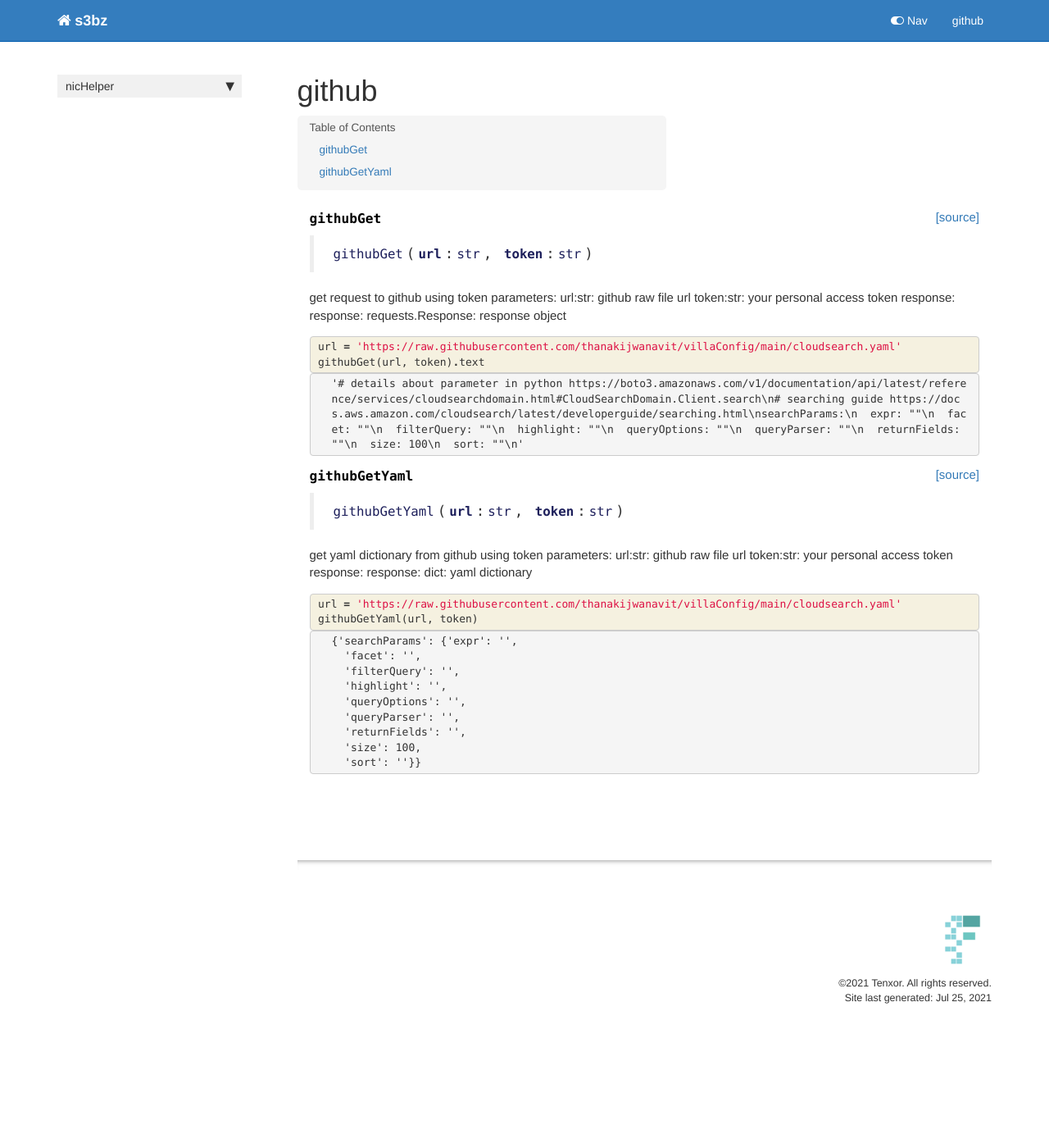
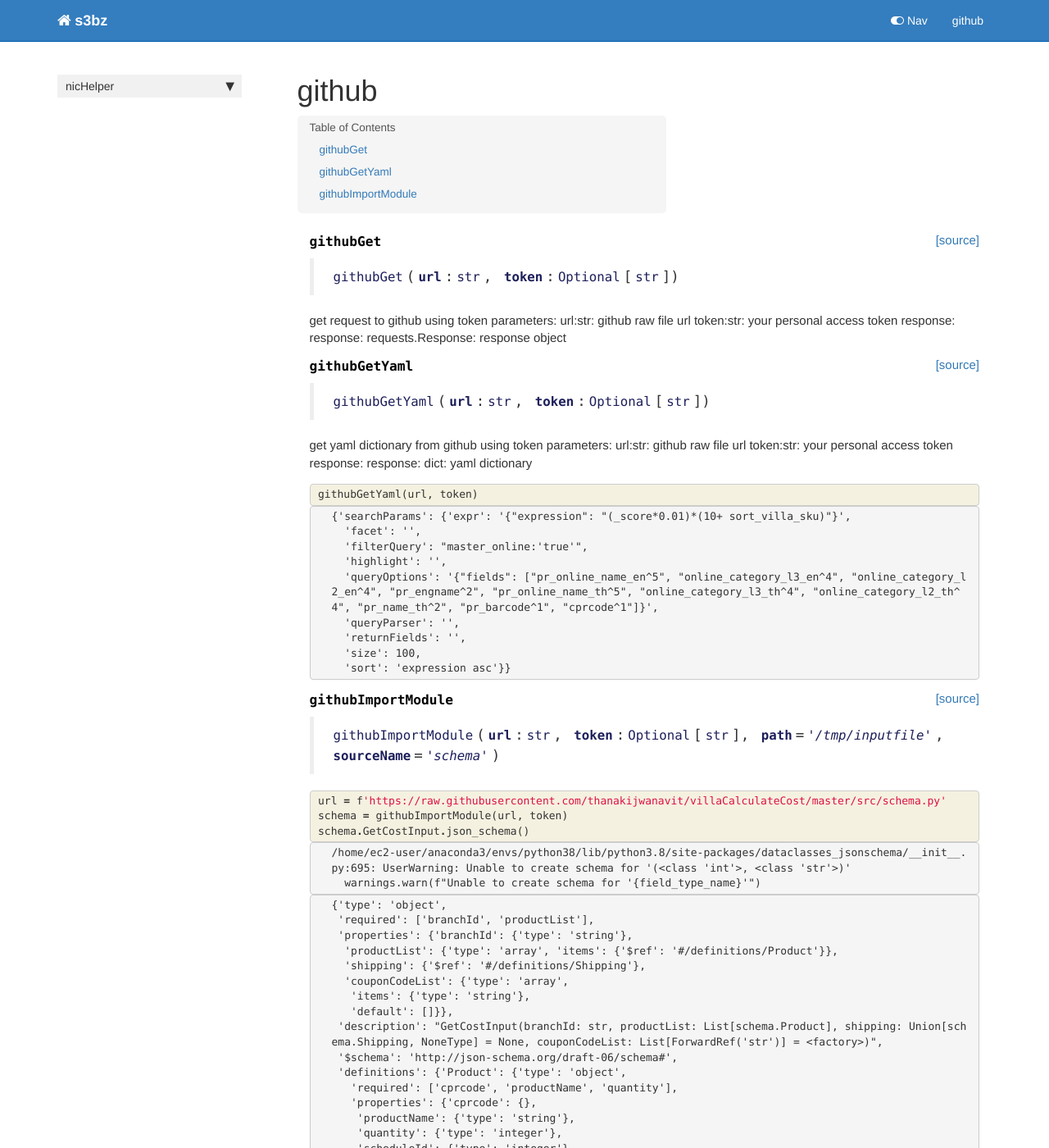
Before and after one commit to thanakijwanavit/nicHelper, a Jekyll site: the page built from docs/github.html, in a window 1280 px wide and 1400 px high. Shown: the whole window at 82% size. Built offline with Jekyll 4.4.1, drawn with Linux system fonts in a browser that asks for light colours; nearby versions of some CDN libraries; comment, search, counter and statistics services are not loaded; some of the changed text lies outside the part shown.

Commit message:
update docs

```diff
--- a/docs/datetime.html
+++ b/docs/datetime.html
@@ -53,7 +53,7 @@ nb_path: "nbs/datetime.ipynb"
 
 
 <div class="output_markdown rendered_html output_subarea ">
-<h4 id="datestamp" class="doc_header"><code>datestamp</code><a href="https://github.com/thanakijwanavit/nicHelper/tree/master/nicHelper/datetime.py#L10" class="source_link" style="float:right">[source]</a></h4><blockquote><p><code>datestamp</code>(<strong><code>dt</code></strong>:<code>datetime</code>=<em><code>datetime.datetime(2021, 7, 25, 5, 1, 25, 564952)</code></em>, <strong><code>tz</code></strong>=<em><code>datetime.timezone.utc</code></em>)</p>
+<h4 id="datestamp" class="doc_header"><code>datestamp</code><a href="https://github.com/thanakijwanavit/nicHelper/tree/master/nicHelper/datetime.py#L10" class="source_link" style="float:right">[source]</a></h4><blockquote><p><code>datestamp</code>(<strong><code>dt</code></strong>:<code>datetime</code>=<em><code>datetime.datetime(2021, 7, 25, 23, 16, 57, 211002)</code></em>, <strong><code>tz</code></strong>=<em><code>datetime.timezone.utc</code></em>)</p>
 </blockquote>
 
 </div>
--- a/docs/dictUtil.html
+++ b/docs/dictUtil.html
@@ -320,7 +320,7 @@ False
 
 
 <div class="output_markdown rendered_html output_subarea ">
-<h4 id="hashDict" class="doc_header"><code>hashDict</code><a href="https://github.com/thanakijwanavit/nicHelper/tree/master/nicHelper/dictUtil.py#L58" class="source_link" style="float:right">[source]</a></h4><blockquote><p><code>hashDict</code>(<strong><code>data</code></strong>:<code>dict</code>, <strong><code>hasher</code></strong>=<em><code>&lt;sha1 HASH object @ 0x7f7a55f35bf0&gt;</code></em>, <strong><code>encoder</code></strong>=<em><code>dumps</code></em>)</p>
+<h4 id="hashDict" class="doc_header"><code>hashDict</code><a href="https://github.com/thanakijwanavit/nicHelper/tree/master/nicHelper/dictUtil.py#L58" class="source_link" style="float:right">[source]</a></h4><blockquote><p><code>hashDict</code>(<strong><code>data</code></strong>:<code>dict</code>, <strong><code>hasher</code></strong>=<em><code>&lt;sha1 HASH object @ 0x7fcd00bdcf30&gt;</code></em>, <strong><code>encoder</code></strong>=<em><code>dumps</code></em>)</p>
 </blockquote>
 <p>hashes the dictionary inputted</p>
 <p>data: dict: the dictionary inputted to be 'hashed'</p>
--- a/docs/github.html
+++ b/docs/github.html
@@ -47,7 +47,7 @@ nb_path: "nbs/github.ipynb"
 
 
 <div class="output_markdown rendered_html output_subarea ">
-<h4 id="githubGet" class="doc_header"><code>githubGet</code><a href="https://github.com/thanakijwanavit/nicHelper/tree/master/nicHelper/github.py#L11" class="source_link" style="float:right">[source]</a></h4><blockquote><p><code>githubGet</code>(<strong><code>url</code></strong>:<code>str</code>, <strong><code>token</code></strong>:<code>str</code>)</p>
+<h4 id="githubGet" class="doc_header"><code>githubGet</code><a href="https://github.com/thanakijwanavit/nicHelper/tree/master/nicHelper/github.py#L12" class="source_link" style="float:right">[source]</a></h4><blockquote><p><code>githubGet</code>(<strong><code>url</code></strong>:<code>str</code>, <strong><code>token</code></strong>:<code>Optional</code>[<code>str</code>])</p>
 </blockquote>
 <p>get request to github using token
 parameters:
@@ -76,40 +76,6 @@ response:
     {% raw %}
 
 <div class="cell border-box-sizing code_cell rendered">
-<div class="input">
-
-<div class="inner_cell">
-    <div class="input_area">
-<div class=" highlight hl-ipython3"><pre><span></span><span class="n">url</span> <span class="o">=</span> <span class="s1">&#39;https://raw.githubusercontent.com/thanakijwanavit/villaConfig/main/cloudsearch.yaml&#39;</span>
-<span class="n">githubGet</span><span class="p">(</span><span class="n">url</span><span class="p">,</span> <span class="n">token</span><span class="p">)</span><span class="o">.</span><span class="n">text</span>
-</pre></div>
-
-    </div>
-</div>
-</div>
-
-<div class="output_wrapper">
-<div class="output">
-
-<div class="output_area">
-
-
-
-<div class="output_text output_subarea output_execute_result">
-<pre>&#39;# details about parameter in python https://boto3.amazonaws.com/v1/documentation/api/latest/reference/services/cloudsearchdomain.html#CloudSearchDomain.Client.search\n# searching guide https://docs.aws.amazon.com/cloudsearch/latest/developerguide/searching.html\nsearchParams:\n  expr: &#34;&#34;\n  facet: &#34;&#34;\n  filterQuery: &#34;&#34;\n  highlight: &#34;&#34;\n  queryOptions: &#34;&#34;\n  queryParser: &#34;&#34;\n  returnFields: &#34;&#34;\n  size: 100\n  sort: &#34;&#34;\n&#39;</pre>
-</div>
-
-</div>
-
-</div>
-</div>
-
-</div>
-    {% endraw %}
-
-    {% raw %}
-
-<div class="cell border-box-sizing code_cell rendered">
 
 <div class="output_wrapper">
 <div class="output">
@@ -118,7 +84,7 @@ response:
 
 
 <div class="output_markdown rendered_html output_subarea ">
-<h4 id="githubGetYaml" class="doc_header"><code>githubGetYaml</code><a href="https://github.com/thanakijwanavit/nicHelper/tree/master/nicHelper/github.py#L25" class="source_link" style="float:right">[source]</a></h4><blockquote><p><code>githubGetYaml</code>(<strong><code>url</code></strong>:<code>str</code>, <strong><code>token</code></strong>:<code>str</code>)</p>
+<h4 id="githubGetYaml" class="doc_header"><code>githubGetYaml</code><a href="https://github.com/thanakijwanavit/nicHelper/tree/master/nicHelper/github.py#L26" class="source_link" style="float:right">[source]</a></h4><blockquote><p><code>githubGetYaml</code>(<strong><code>url</code></strong>:<code>str</code>, <strong><code>token</code></strong>:<code>Optional</code>[<code>str</code>])</p>
 </blockquote>
 <p>get yaml dictionary from github using token
 parameters:
@@ -151,8 +117,7 @@ response:
 
 <div class="inner_cell">
     <div class="input_area">
-<div class=" highlight hl-ipython3"><pre><span></span><span class="n">url</span> <span class="o">=</span> <span class="s1">&#39;https://raw.githubusercontent.com/thanakijwanavit/villaConfig/main/cloudsearch.yaml&#39;</span>
-<span class="n">githubGetYaml</span><span class="p">(</span><span class="n">url</span><span class="p">,</span> <span class="n">token</span><span class="p">)</span>
+<div class=" highlight hl-ipython3"><pre><span></span><span class="n">githubGetYaml</span><span class="p">(</span><span class="n">url</span><span class="p">,</span> <span class="n">token</span><span class="p">)</span>
 </pre></div>
 
     </div>
@@ -167,15 +132,125 @@ response:
 
 
 <div class="output_text output_subarea output_execute_result">
-<pre>{&#39;searchParams&#39;: {&#39;expr&#39;: &#39;&#39;,
+<pre>{&#39;searchParams&#39;: {&#39;expr&#39;: &#39;{&#34;expression&#34;: &#34;(_score*0.01)*(10+ sort_villa_sku)&#34;}&#39;,
   &#39;facet&#39;: &#39;&#39;,
-  &#39;filterQuery&#39;: &#39;&#39;,
+  &#39;filterQuery&#39;: &#34;master_online:&#39;true&#39;&#34;,
   &#39;highlight&#39;: &#39;&#39;,
-  &#39;queryOptions&#39;: &#39;&#39;,
+  &#39;queryOptions&#39;: &#39;{&#34;fields&#34;: [&#34;pr_online_name_en^5&#34;, &#34;online_category_l3_en^4&#34;, &#34;online_category_l2_en^4&#34;, &#34;pr_engname^2&#34;, &#34;pr_online_name_th^5&#34;, &#34;online_category_l3_th^4&#34;, &#34;online_category_l2_th^4&#34;, &#34;pr_name_th^2&#34;, &#34;pr_barcode^1&#34;, &#34;cprcode^1&#34;]}&#39;,
   &#39;queryParser&#39;: &#39;&#39;,
   &#39;returnFields&#39;: &#39;&#39;,
   &#39;size&#39;: 100,
-  &#39;sort&#39;: &#39;&#39;}}</pre>
+  &#39;sort&#39;: &#39;expression asc&#39;}}</pre>
+</div>
+
+</div>
+
+</div>
+</div>
+
+</div>
+    {% endraw %}
+
+    {% raw %}
+
+<div class="cell border-box-sizing code_cell rendered">
+
+<div class="output_wrapper">
+<div class="output">
+
+<div class="output_area">
+
+
+<div class="output_markdown rendered_html output_subarea ">
+<h4 id="githubImportModule" class="doc_header"><code>githubImportModule</code><a href="https://github.com/thanakijwanavit/nicHelper/tree/master/nicHelper/github.py#L42" class="source_link" style="float:right">[source]</a></h4><blockquote><p><code>githubImportModule</code>(<strong><code>url</code></strong>:<code>str</code>, <strong><code>token</code></strong>:<code>Optional</code>[<code>str</code>], <strong><code>path</code></strong>=<em><code>'/tmp/inputfile'</code></em>, <strong><code>sourceName</code></strong>=<em><code>'schema'</code></em>)</p>
+</blockquote>
+
+</div>
+
+</div>
+
+</div>
+</div>
+
+</div>
+    {% endraw %}
+
+    {% raw %}
+
+<div class="cell border-box-sizing code_cell rendered">
+
+</div>
+    {% endraw %}
+
+    {% raw %}
+
+<div class="cell border-box-sizing code_cell rendered">
+<div class="input">
+
+<div class="inner_cell">
+    <div class="input_area">
+<div class=" highlight hl-ipython3"><pre><span></span><span class="n">url</span> <span class="o">=</span> <span class="sa">f</span><span class="s1">&#39;https://raw.githubusercontent.com/thanakijwanavit/villaCalculateCost/master/src/schema.py&#39;</span>
+<span class="n">schema</span> <span class="o">=</span> <span class="n">githubImportModule</span><span class="p">(</span><span class="n">url</span><span class="p">,</span> <span class="n">token</span><span class="p">)</span>
+<span class="n">schema</span><span class="o">.</span><span class="n">GetCostInput</span><span class="o">.</span><span class="n">json_schema</span><span class="p">()</span>
+</pre></div>
+
+    </div>
+</div>
+</div>
+
+<div class="output_wrapper">
+<div class="output">
+
+<div class="output_area">
+
+<div class="output_subarea output_stream output_stderr output_text">
+<pre>/home/ec2-user/anaconda3/envs/python38/lib/python3.8/site-packages/dataclasses_jsonschema/__init__.py:695: UserWarning: Unable to create schema for &#39;(&lt;class &#39;int&#39;&gt;, &lt;class &#39;str&#39;&gt;)&#39;
+  warnings.warn(f&#34;Unable to create schema for &#39;{field_type_name}&#39;&#34;)
+</pre>
+</div>
+</div>
+
+<div class="output_area">
+
+
+
+<div class="output_text output_subarea output_execute_result">
+<pre>{&#39;type&#39;: &#39;object&#39;,
+ &#39;required&#39;: [&#39;branchId&#39;, &#39;productList&#39;],
+ &#39;properties&#39;: {&#39;branchId&#39;: {&#39;type&#39;: &#39;string&#39;},
+  &#39;productList&#39;: {&#39;type&#39;: &#39;array&#39;, &#39;items&#39;: {&#39;$ref&#39;: &#39;#/definitions/Product&#39;}},
+  &#39;shipping&#39;: {&#39;$ref&#39;: &#39;#/definitions/Shipping&#39;},
+  &#39;couponCodeList&#39;: {&#39;type&#39;: &#39;array&#39;,
+   &#39;items&#39;: {&#39;type&#39;: &#39;string&#39;},
+   &#39;default&#39;: []}},
+ &#39;description&#39;: &#34;GetCostInput(branchId: str, productList: List[schema.Product], shipping: Union[schema.Shipping, NoneType] = None, couponCodeList: List[ForwardRef(&#39;str&#39;)] = &lt;factory&gt;)&#34;,
+ &#39;$schema&#39;: &#39;http://json-schema.org/draft-06/schema#&#39;,
+ &#39;definitions&#39;: {&#39;Product&#39;: {&#39;type&#39;: &#39;object&#39;,
+   &#39;required&#39;: [&#39;cprcode&#39;, &#39;productName&#39;, &#39;quantity&#39;],
+   &#39;properties&#39;: {&#39;cprcode&#39;: {},
+    &#39;productName&#39;: {&#39;type&#39;: &#39;string&#39;},
+    &#39;quantity&#39;: {&#39;type&#39;: &#39;integer&#39;},
+    &#39;scheduleId&#39;: {&#39;type&#39;: &#39;integer&#39;},
+    &#39;isPreOrder&#39;: {&#39;type&#39;: &#39;boolean&#39;, &#39;default&#39;: False}},
+   &#39;description&#39;: &#34;Product(cprcode: (&lt;class &#39;int&#39;&gt;, &lt;class &#39;str&#39;&gt;), productName: str, quantity: int, scheduleId: Union[int, NoneType] = None, isPreOrder: bool = False)&#34;},
+  &#39;Shipping&#39;: {&#39;type&#39;: &#39;object&#39;,
+   &#39;required&#39;: [&#39;scheduleList&#39;, &#39;shippingType&#39;],
+   &#39;properties&#39;: {&#39;scheduleList&#39;: {&#39;type&#39;: &#39;array&#39;,
+     &#39;items&#39;: {&#39;$ref&#39;: &#39;#/definitions/Schedule&#39;}},
+    &#39;shippingType&#39;: {&#39;type&#39;: &#39;string&#39;, &#39;enum&#39;: [&#39;DELIVERY&#39;, &#39;PICKUP&#39;]},
+    &#39;shippingPostcode&#39;: {&#39;type&#39;: &#39;string&#39;, &#39;default&#39;: &#39;10110&#39;},
+    &#39;shippingLat&#39;: {&#39;type&#39;: &#39;number&#39;, &#39;default&#39;: 0},
+    &#39;shippingLon&#39;: {&#39;type&#39;: &#39;number&#39;, &#39;default&#39;: 0}},
+   &#39;description&#39;: &#34;Shipping(scheduleList: List[schema.Schedule], shippingType: schema.ShippingType, shippingPostcode: str = &#39;10110&#39;, shippingLat: float = 0, shippingLon: float = 0)&#34;},
+  &#39;Schedule&#39;: {&#39;type&#39;: &#39;object&#39;,
+   &#39;required&#39;: [&#39;mode&#39;],
+   &#39;properties&#39;: {&#39;mode&#39;: {&#39;type&#39;: &#39;string&#39;,
+     &#39;enum&#39;: [&#39;NATIONWIDE&#39;, &#39;EXPRESS&#39;, &#39;PICKUP&#39;]},
+    &#39;dateTime&#39;: {&#39;type&#39;: &#39;string&#39;, &#39;default&#39;: &#39;&#39;},
+    &#39;scheduleId&#39;: {&#39;type&#39;: &#39;integer&#39;, &#39;default&#39;: 0},
+    &#39;deliveryFee&#39;: {&#39;type&#39;: &#39;number&#39;, &#39;default&#39;: 0},
+    &#39;nationwideMode&#39;: {&#39;type&#39;: &#39;string&#39;, &#39;enum&#39;: [&#39;FRESH&#39;, &#39;DRY&#39;, &#39;MIX&#39;]}},
+   &#39;description&#39;: &#34;Schedule(mode: schema.ShippingMode, dateTime: str = &#39;&#39;, scheduleId: int = 0, deliveryFee: float = 0, nationwideMode: Union[schema.NationwideMode, NoneType] = None)&#34;}}}</pre>
 </div>
 
 </div>
--- a/nicHelper/__init__.py
+++ b/nicHelper/__init__.py
@@ -1 +1 @@
-__version__ = "0.0.96"
+__version__ = "0.0.98"
--- a/nicHelper/_nbdev.py
+++ b/nicHelper/_nbdev.py
@@ -50,6 +50,7 @@ index = {"imageFromS3": "Images.ipynb",
          "errorString": "exception.ipynb",
          "githubGet": "github.ipynb",
          "githubGetYaml": "github.ipynb",
+         "githubImportModule": "github.ipynb",
          "getDfHash": "pdUtils.ipynb",
          "saveLocalCache": "pdUtils.ipynb",
          "saveLocalHash": "pdUtils.ipynb",
```
Also changed, not shown: docs/pynamodb.html (+6 -6 lines), 3 other files.
